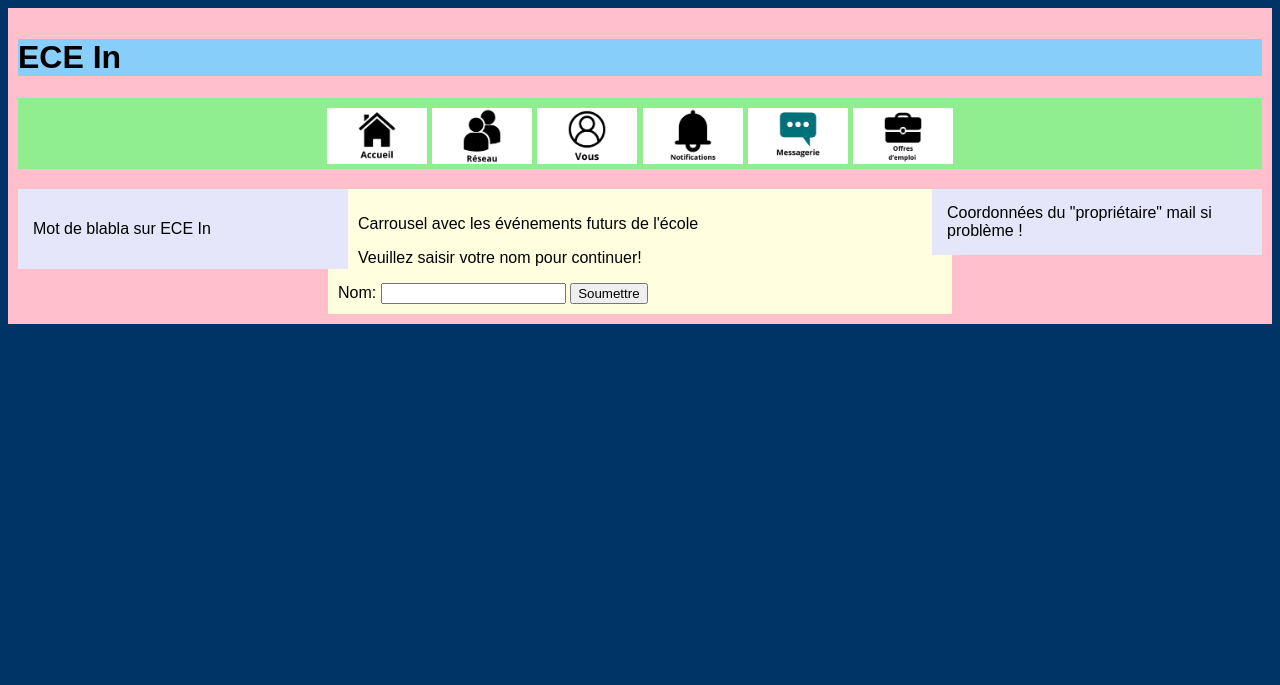
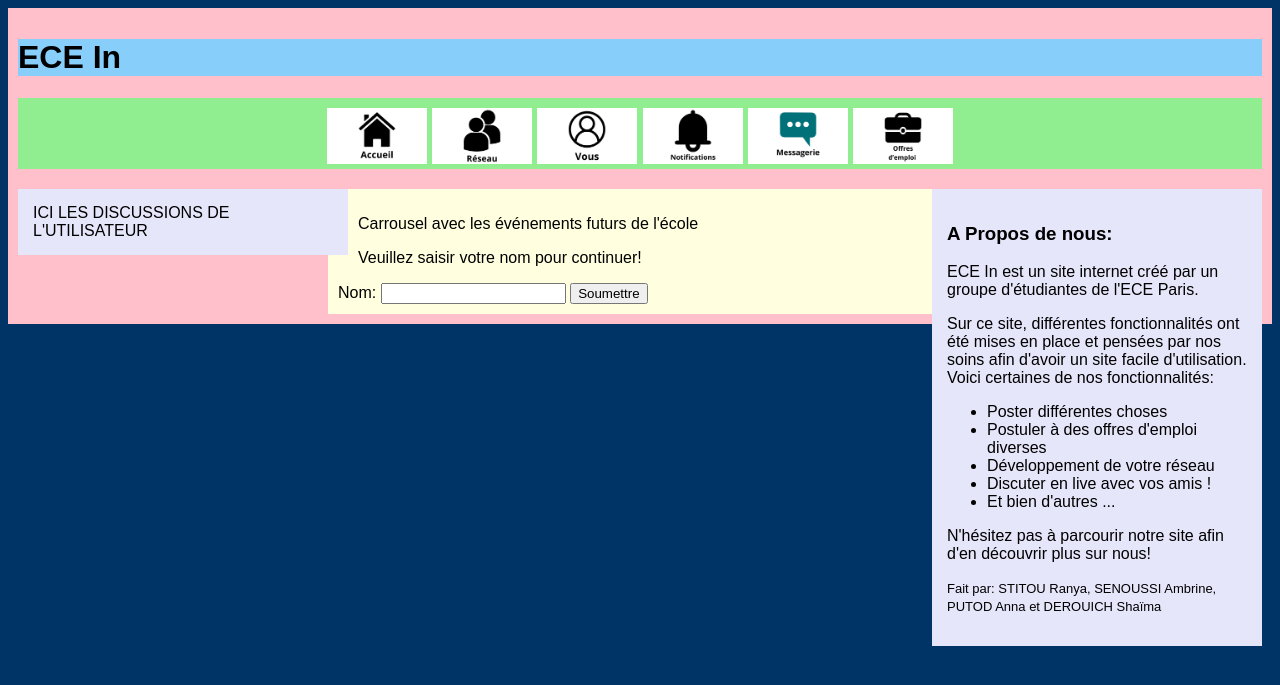
Before and after one commit to ranyast/SocialMediaING2, a PHP site: page /messagerie.php in a window 1280 px wide. Shown: the top 685 px of the page. Run offline with PHP 8.4, Linux system fonts and the light colour scheme.

Commit message:
petite modif

```diff
--- a/frontend/messagerie.php
+++ b/frontend/messagerie.php
@@ -26,15 +26,41 @@
             <a href="emploi.html"><img src="logo/emploi.jpg" height="56" width="100"></a>
         </nav>
     </div>
+
+    <div id="rightcolumn">
+        <h3>A Propos de nous:</h3>
+        <p>
+            ECE In est un site internet créé par un groupe d'étudiantes de l'ECE Paris.
+        </p>
+        <p>
+            Sur ce site, différentes fonctionnalités ont été mises en place et pensées par nos soins afin d'avoir un site facile d'utilisation. Voici certaines de nos fonctionnalités:
+        </p>
+        <ul>
+            <li>
+                Poster différentes choses
+            </li>
+            <li>
+                Postuler à des offres d'emploi diverses
+            </li>
+            <li>
+                Développement de votre réseau
+            </li>
+            <li>
+                Discuter en live avec vos amis !
+            </li>
+            <li>
+                Et bien d'autres ...
+            </li>
+        </ul>
+        <p>
+            N'hésitez pas à parcourir notre site afin d'en découvrir plus sur nous!
+        </p>
+        <p><font size="-1">Fait par: STITOU Ranya, SENOUSSI Ambrine, PUTOD Anna et DEROUICH Shaïma</font></p>
+    </div>
+
     <div id="leftcolumn">
-        <p>
-            Mot de blabla sur ECE In
-        </p>
-    </div>
-    <div id="rightcolumn">
         <footer>
-            Coordonnées du "propriétaire"
-            mail si problème !
+            ICI LES DISCUSSIONS DE L'UTILISATEUR
         </footer>
     </div>
     <div id="section">
```
